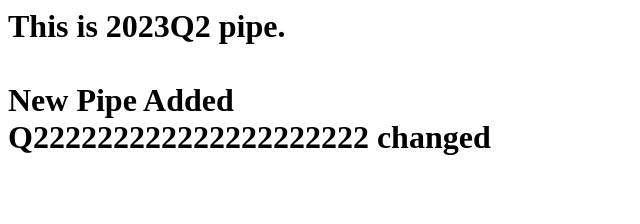
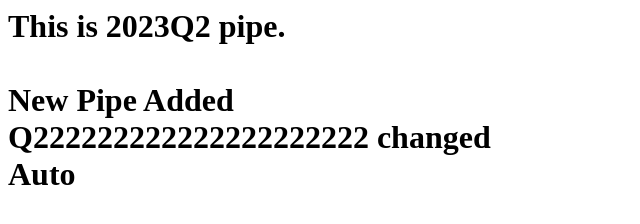
Before and after one commit to Darzzzz/q1q2q3-jenkinsfile-docker, a plain HTML site: page index.html in a window 1280 px wide. Shown: the whole page, without its empty margins (0-640 px from the left). Drawn offline with Linux system fonts and the light colour scheme.

Commit message:
Q2 changed to Auto

```diff
--- a/index.html
+++ b/index.html
@@ -1,5 +1,6 @@
 <h1>
 	This is 2023Q2 pipe.<br><br>
 	New Pipe Added<br>
-	Q222222222222222222222 changed
+	Q222222222222222222222 changed<br>
+	Auto
 </h1>
```
